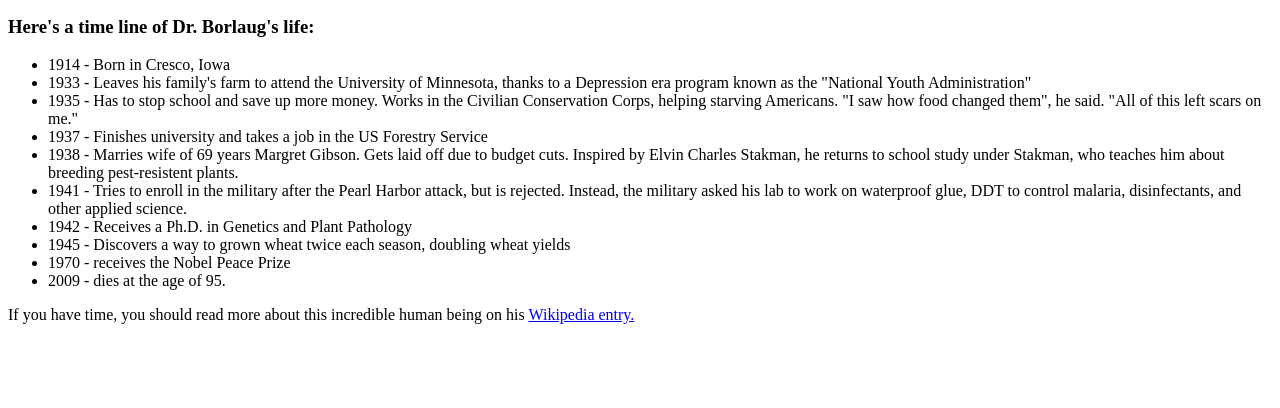
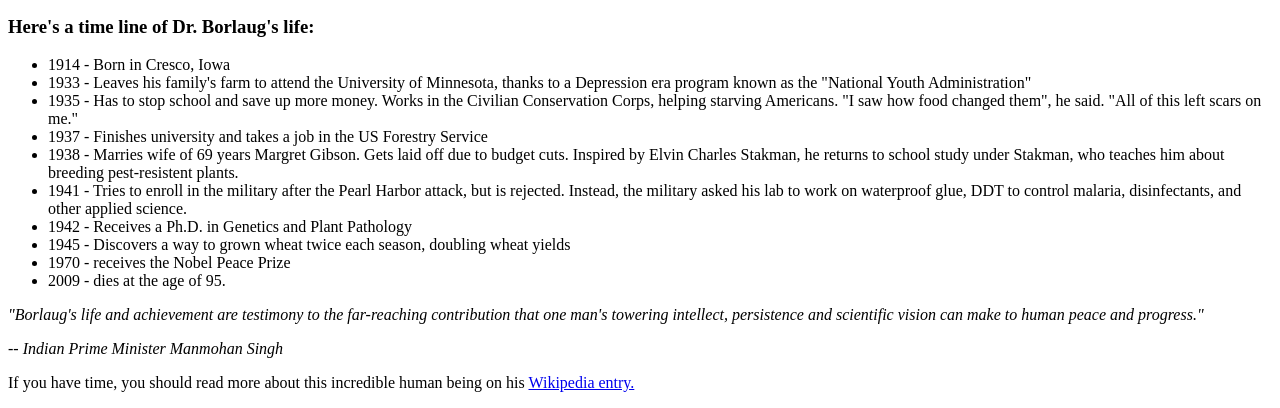
Before and after one commit to maack123/first-challenge, a plain HTML site: page index.html in a window 1280 px wide. Shown: the part 439-847 px from the top of the page. Before the commit the page ends 800 px from the top, so only its background shows below. Drawn offline with Linux system fonts and the light colour scheme.

Commit message:
added last part

```diff
--- a/index.html
+++ b/index.html
@@ -32,8 +32,13 @@
               <li>2009 - dies at the age of 95.</li>
             </ul>
             </div>
+            <p id="dialogue"><em>"Borlaug's life and achievement are testimony to the far-reaching contribution that one man's towering intellect, persistence and scientific vision can make to human peace and progress."</em></p>
+            <p id="pm"><em>-- Indian Prime Minister Manmohan Singh</em></p>
+
             <p id="link">If you have time, you should read more about this incredible human being on his <a id="tribute-link" target="_blank" href="https://en.wikipedia.org/wiki/Norman_Borlaug"> Wikipedia entry.</p>
-    </main>
+
+
+            </main>
 </body>
 
 </html>
```
